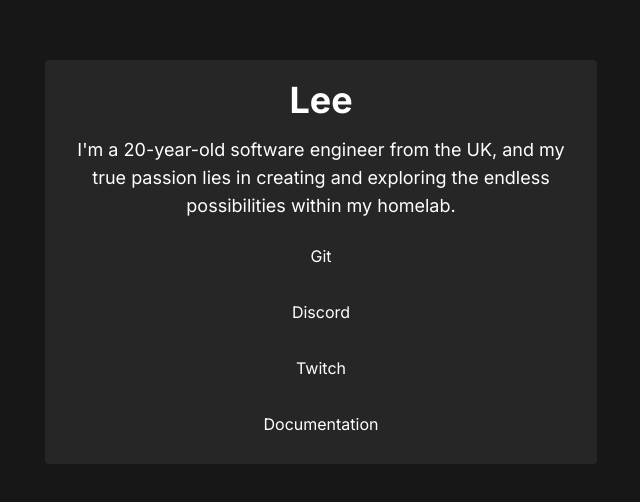
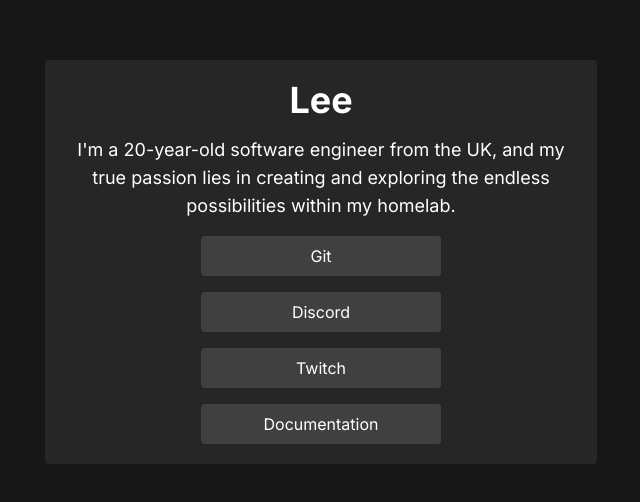
Before and after one commit to RealFascinated/simple-links, a Next.js app: page / in a window 1280 px wide. Shown: the part 138-640 px from the top of the page, without its empty margins (319-959 px from the left). Built offline with nearby package versions, Linux system fonts and the light colour scheme.

Commit message:
add config to tailwind parser

```diff
--- a/tailwind.config.js
+++ b/tailwind.config.js
@@ -4,6 +4,7 @@
 		"./src/pages/**/*.{js,ts,jsx,tsx,mdx}",
 		"./src/components/**/*.{js,ts,jsx,tsx,mdx}",
 		"./src/app/**/*.{js,ts,jsx,tsx,mdx}",
+		"./config.json",
 	],
 	theme: {},
 	plugins: [],
```
